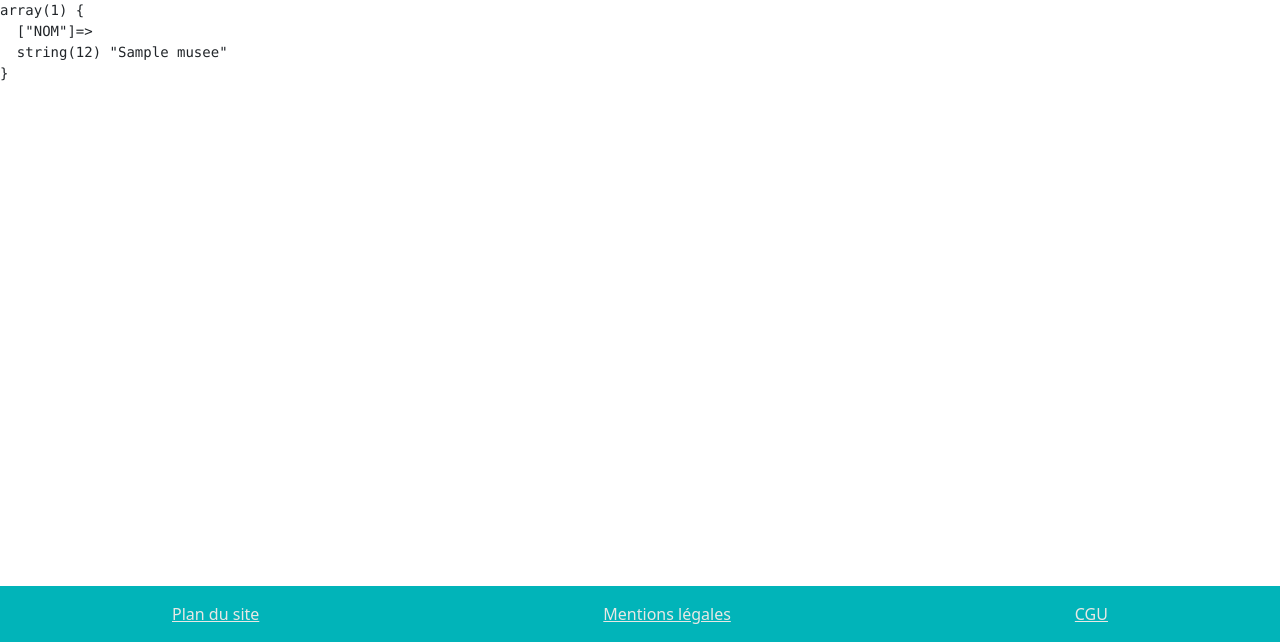
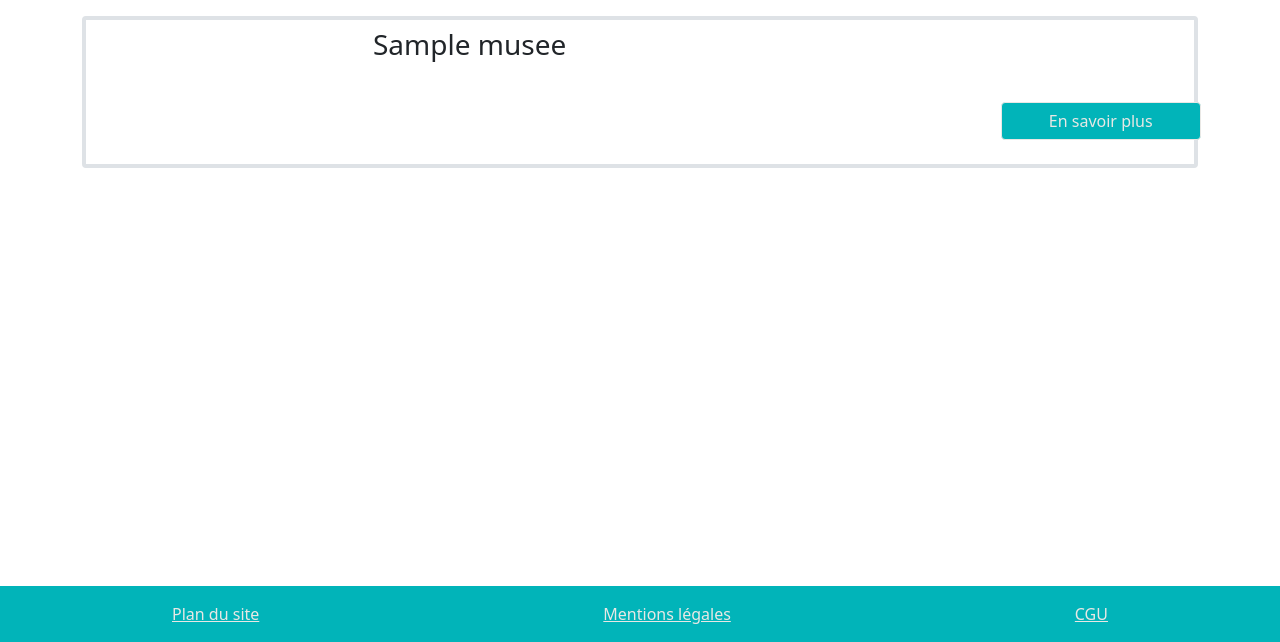
Before and after one commit to Chrissdroid/studious-fiesta, a PHP site: page /departement.php?departement=1 in a window 1280 px wide. Shown: the part 158-800 px from the top of the page. Run offline with PHP 8.4, Linux system fonts and the light colour scheme; tables that the repository leaves empty hold one stand-in row (values such as "Sample post"); data that the repository does not hold is empty.

Commit message:
UI Ajout musée par departement

```diff
--- a/public/departement.php
+++ b/public/departement.php
@@ -19,27 +19,51 @@
     $DepartementRepository = new DepartementRepository($bdd);
     $departements = $DepartementRepository->selectAll();
 
-if (isset($_GET) && !empty($_GET['departement'])):
+    if (isset($_GET) && !empty($_GET['departement'])) :
         $musees = $DepartementRepository->getMusee($_GET['departement']);
         foreach ($musees as $musee) :
     ?>
-        <pre><?= var_dump($musee) ?></pre>
+            <div class="container mt-3">
+                <div class="card p-2 border border-4">
+                    <div class="row">
+                        <div class="col">
+                            <img class="image-fluid mt-4 object-fit: cover; " style="width:300px; " src="<?= $musee["PHOTO"] ?>" />
+                        </div>
+                        <div class="col col-9">
+                            <h3><?= $musee["NOM"] ?></h3>
+                            <p><?= $musee["DESCRIPTION"] ?></p>
+                            <div class="row mb-3">
+                                <div class="col">
+                                    <p class="mb-0"><?= $musee["ADRESSE"] ?></p>
+                                    <p class="mb-0"><?= $musee["VILLE"] ?> <?= $musee["CP"] ?> </p>
+                                    <p class="mb-0"><?= $musee["TELEPHONE"] ?> </p>
+                                    <p class="mb-0"><?= $musee["SITE"] ?> </p>
+                                </div>
+                                <div class="col col-3 mt-4">
+                                    <a href="#" class="btn btn-outline-secondary btn btn-primary stretched-link" style="width: 200px;">En savoir plus</a>
+                                </div>
+                            </div>
+                        </div>
+                    </div>
+                </div>
+            </div>
         <?php endforeach;
-elseif (isset($_GET) && !empty($_GET['region'])):
+    elseif (isset($_GET) && !empty($_GET['region'])) :
         $departementsParRegions = $DepartementRepository->getByRegion($_GET['region']);
         foreach ($departementsParRegions as $departementParRegion) : ?>
             <a href="./departement.php?departement=<?= $departementParRegion['ID'] ?>" class="card">
                 <h3> <?= $departementParRegion['NOM'] ?></h3>
-            <img style="width:150px" src="<?= $departementParRegion['PHOTO'] ?>"/>
+                <img style="width:150px" src="<?= $departementParRegion['PHOTO'] ?>" />
             </a>
         <?php endforeach;
-else:
+    else :
         foreach ($departements as $departement) : $Departement = new Departement($departement); ?>
             <a href="./departement.php?departement=<?= $Departement->get_id() ?>" class="card">
                 <h3> <?= $Departement->get_nom() ?></h3>
-            <img style="width:150px" src="<?= $Departement->get_photo() ?>"/>
+                <img style="width:150px" src="<?= $Departement->get_photo() ?>" />
             </a>
-    <?php endforeach; endif;
+    <?php endforeach;
+    endif;
     require '../src/includes/footer.php'; ?>
 </body>
 
```
Lines whose indentation alone changed are shown as unchanged.
